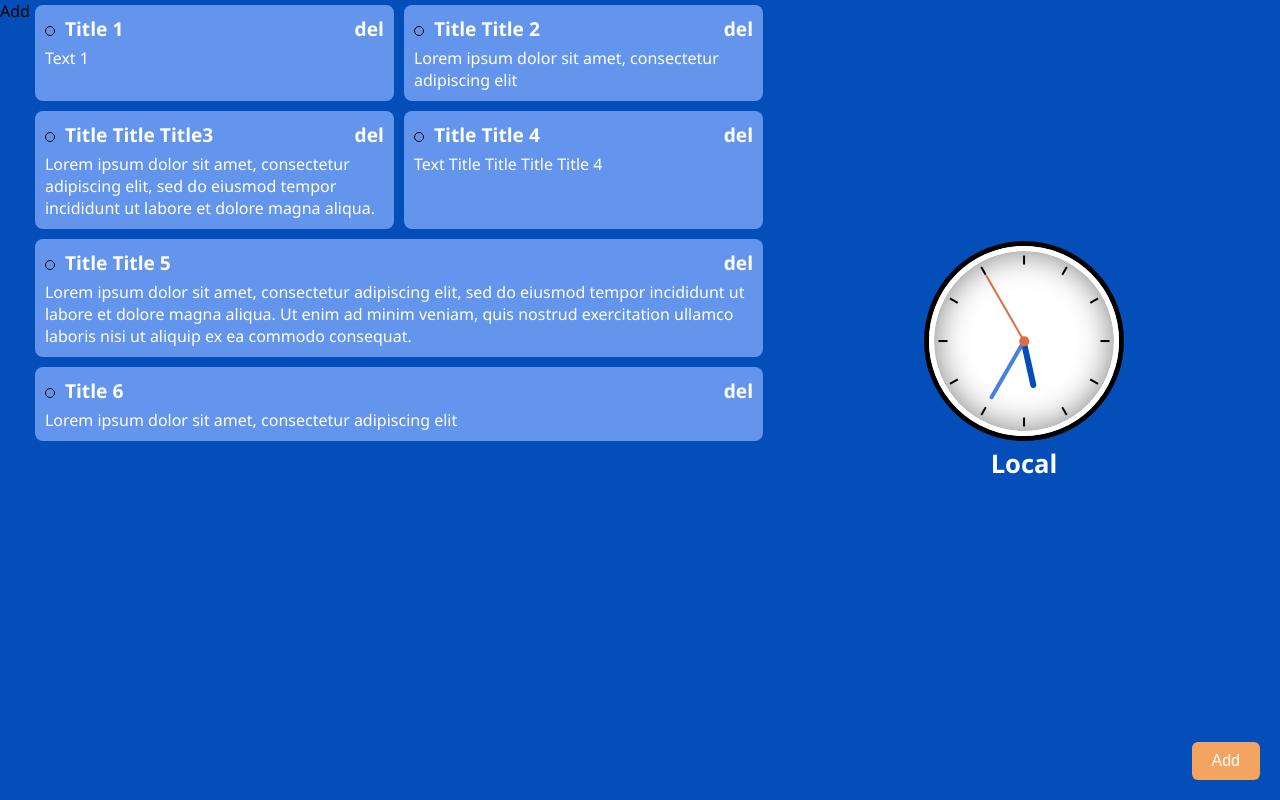
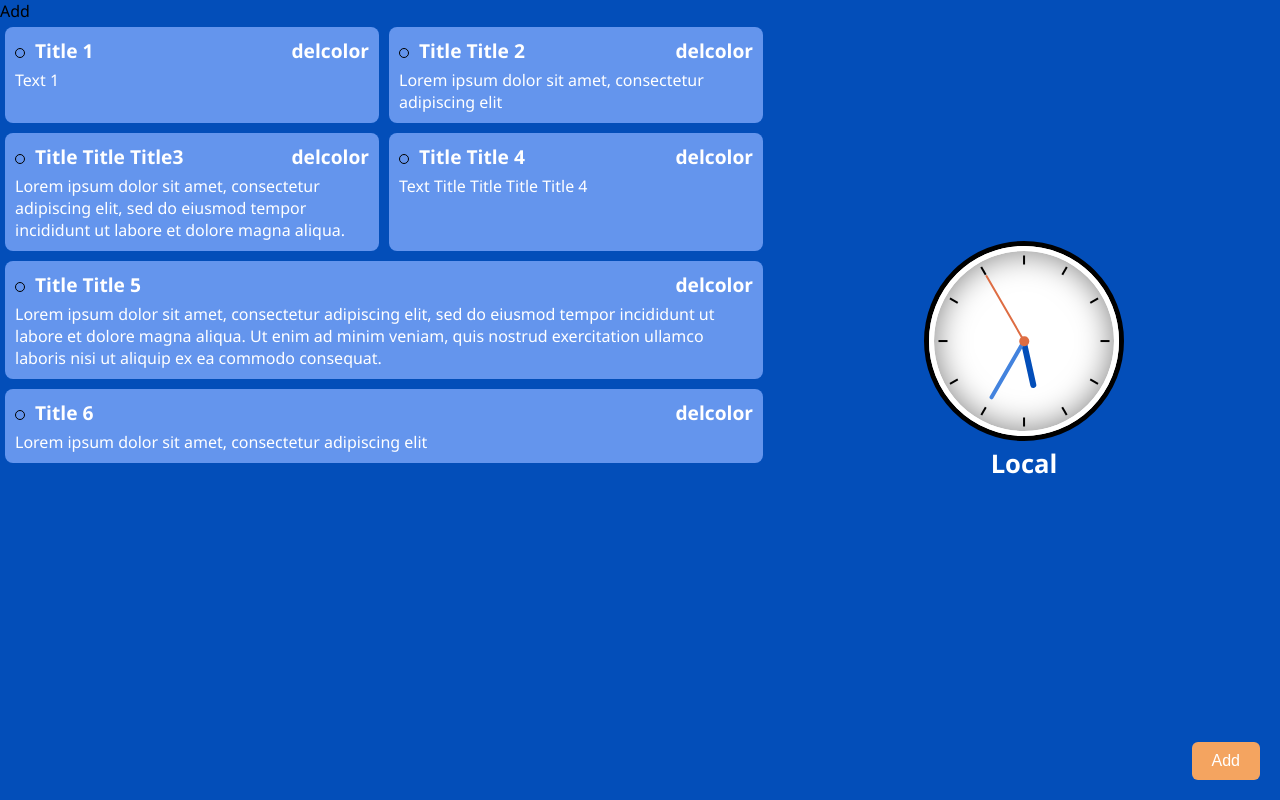
Before and after one commit to askhatxx/organizer-app, a React (Create React App) app: page / in a window 1280 px wide. Built offline with nearby package versions, Linux system fonts and the light colour scheme.

Commit message:
Commit 10

```diff
--- a/src/components/App.js
+++ b/src/components/App.js
@@ -3,12 +3,12 @@ import Notes from './Notes';
 import Clock from './Clock';
 
 const notesTemp = [
-    {title:'Title 1', text:'Text 1', flag: false},
-    {title:'Title Title 2', text:'Lorem ipsum dolor sit amet, consectetur adipiscing elit', flag: false},
-    {title:'Title Title Title3', text:'Lorem ipsum dolor sit amet, consectetur adipiscing elit, sed do eiusmod tempor incididunt ut labore et dolore magna aliqua.', flag: false},
-    {title:'Title Title 4', text:'Text Title Title Title Title 4', flag: false},
-    {title:'Title Title 5', text:'Lorem ipsum dolor sit amet, consectetur adipiscing elit, sed do eiusmod tempor incididunt ut labore et dolore magna aliqua. Ut enim ad minim veniam, quis nostrud exercitation ullamco laboris nisi ut aliquip ex ea commodo consequat.', flag: false},
-    {title:'Title 6', text:'Lorem ipsum dolor sit amet, consectetur adipiscing elit', flag: false}
+    {title:'Title 1', text:'Text 1', flag: false, color: 'default'},
+    {title:'Title Title 2', text:'Lorem ipsum dolor sit amet, consectetur adipiscing elit', flag: false, color: 'default'},
+    {title:'Title Title Title3', text:'Lorem ipsum dolor sit amet, consectetur adipiscing elit, sed do eiusmod tempor incididunt ut labore et dolore magna aliqua.', flag: false, color: 'default'},
+    {title:'Title Title 4', text:'Text Title Title Title Title 4', flag: false, color: 'default'},
+    {title:'Title Title 5', text:'Lorem ipsum dolor sit amet, consectetur adipiscing elit, sed do eiusmod tempor incididunt ut labore et dolore magna aliqua. Ut enim ad minim veniam, quis nostrud exercitation ullamco laboris nisi ut aliquip ex ea commodo consequat.', flag: false, color: 'default'},
+    {title:'Title 6', text:'Lorem ipsum dolor sit amet, consectetur adipiscing elit', flag: false, color: 'default'}
 ];
 
 export default class App extends Component {
@@ -56,6 +56,14 @@ export default class App extends Component {
         });
     }
 
+    changeColorNote = (index, color) => {
+        const newNote = {...this.state.notes[index], color: color};
+        const newArr = [...this.state.notes.slice(0, index), newNote, ...this.state.notes.slice(index + 1)];
+        this.setState({
+            notes: newArr
+        });
+    }
+
     addNote = (note) => {
         const newNote = [note, ...this.state.notes];
         this.setState({notes: newNote});
@@ -92,6 +100,7 @@ export default class App extends Component {
                         addNote={this.addNote}
                         removeNote={this.removeNote}
                         changeFlagNote={this.changeFlagNote}
+                        changeColorNote={this.changeColorNote}
                     />
                 </div>
                 <div className='box-2'>
--- a/src/components/Notes.js
+++ b/src/components/Notes.js
@@ -4,7 +4,8 @@ export default class Notes extends Component {
     state = {
         formTitle: '',
         formText: '',
-        showForm: false
+        showForm: false,
+        noteColor: null
     }
 
     handleChange = (e) => {
@@ -15,7 +16,7 @@ export default class Notes extends Component {
 
     handleSubmit = (e) => {
         e.preventDefault();
-        this.props.addNote({title: this.state.formTitle, text: this.state.formText, flag: false});
+        this.props.addNote({title: this.state.formTitle, text: this.state.formText, flag: false, color: 'default'});
         this.setState({
             formTitle: '',
             formText: '',
@@ -60,13 +61,35 @@ export default class Notes extends Component {
         )
     }
 
+    handleNoteColor = (index) => {
+        this.setState({
+            noteColor: index === this.state.noteColor ? null : index
+        })
+    }
+
     renderNoteTitleOptions(index) {
-        return <span onClick={() => this.props.removeNote(index)}>del</span>
+        const colors = ['default', 'green', 'red', 'blue'];
+        const colorsItems = colors.map((color) => {
+            return (
+                <div key={color}>
+                    <div className={`color ${color}`} onClick={() => this.props.changeColorNote(index, color)}></div>
+                </div>
+            )
+        });
+        const colorBox = this.state.noteColor === index ? <div className='colors'>{colorsItems}</div> : null;
+
+        return (
+            <div className='note-title-options'>
+                <div onClick={() => this.props.removeNote(index)}>del</div>
+                <div onClick={() => this.handleNoteColor(index)}>color</div>
+                {colorBox}
+            </div>
+        )
     }
 
     renderNotes(notes) {
         const notesList = notes.map((item, index) => {
-            const {title, text, flag} = item;
+            const {title, text, flag, color} = item;
             const noteFlag = this.renderNoteFlag(index, flag);
             const options = this.renderNoteTitleOptions(index);
             let clazz = 'note';
@@ -77,7 +100,7 @@ export default class Notes extends Component {
 
             return (
                 <div key={index} className={clazz}>
-                    <div className='note-inner'>
+                    <div className={`note-inner ${color}`}>
                         <div className='note-head'>
                             <div>{noteFlag}</div>
                             <div className='note-title'>{title}</div>
--- a/src/index.css
+++ b/src/index.css
@@ -187,11 +187,6 @@ body {
     outline: none;
 }
 
-.box-notes {
-    display: flex;
-    height: 100%;
-    position: relative;
-}
 .box-notes-list {
     flex-grow: 1;
     display: flex;
@@ -212,6 +207,10 @@ body {
     padding: 10px;
     border-radius: 8px;
 }
+.note-inner.default {background: cornflowerblue;}
+.note-inner.green {background: green;}
+.note-inner.red {background: red;}
+.note-inner.blue {background: blue;}
 .note-head {
     font-weight: bold;
     font-size: 1.2rem;
@@ -234,6 +233,32 @@ body {
 .flag-true {
     background: #000;
 }
+.note-title-options {
+    display: flex;
+    position: relative;
+}
+.colors {
+    position: absolute;
+    top: 100%;
+    right: 0;
+    display: flex;
+    flex-wrap: wrap;
+    background:gray;
+    padding: 5px;
+    width: 55px;
+}
+.colors > div {
+    flex: 0 0 33%;
+    height: 15px;
+}
+.colors .color {
+    width: 100%;
+    height: 100%;
+}
+.colors .default {background: white;}
+.colors .green {background: green;}
+.colors .red {background: red;}
+.colors .blue {background: blue;}
 
 .box-notes-add {
     position: absolute;
```
